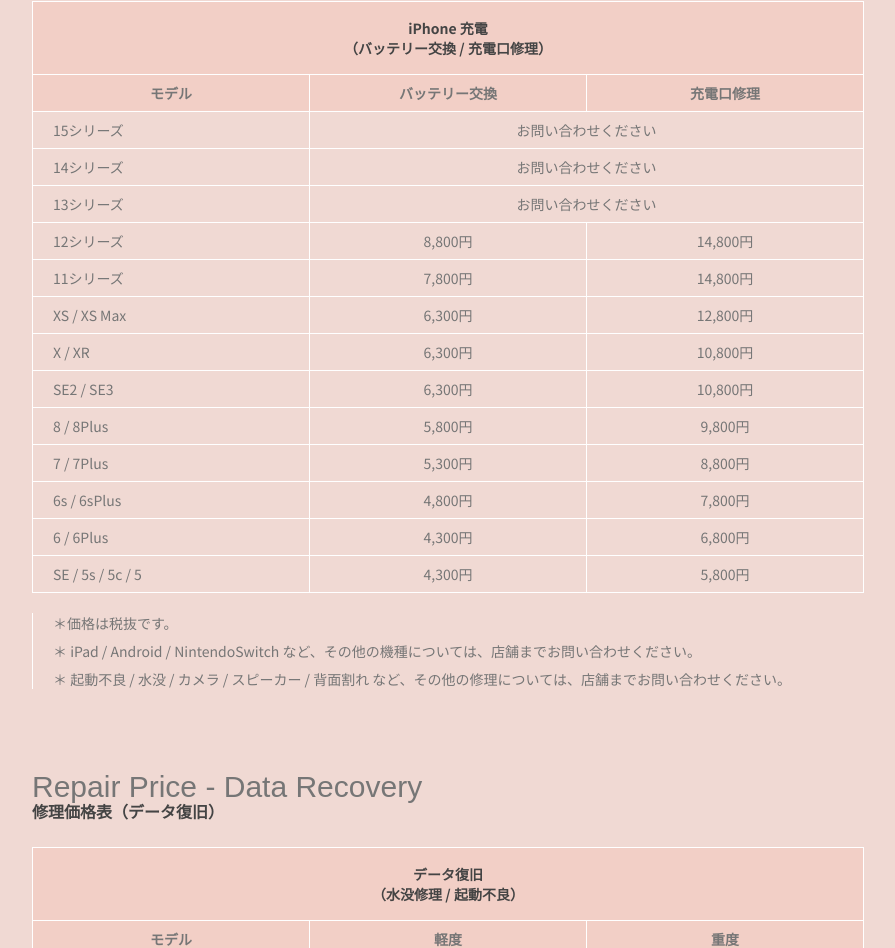
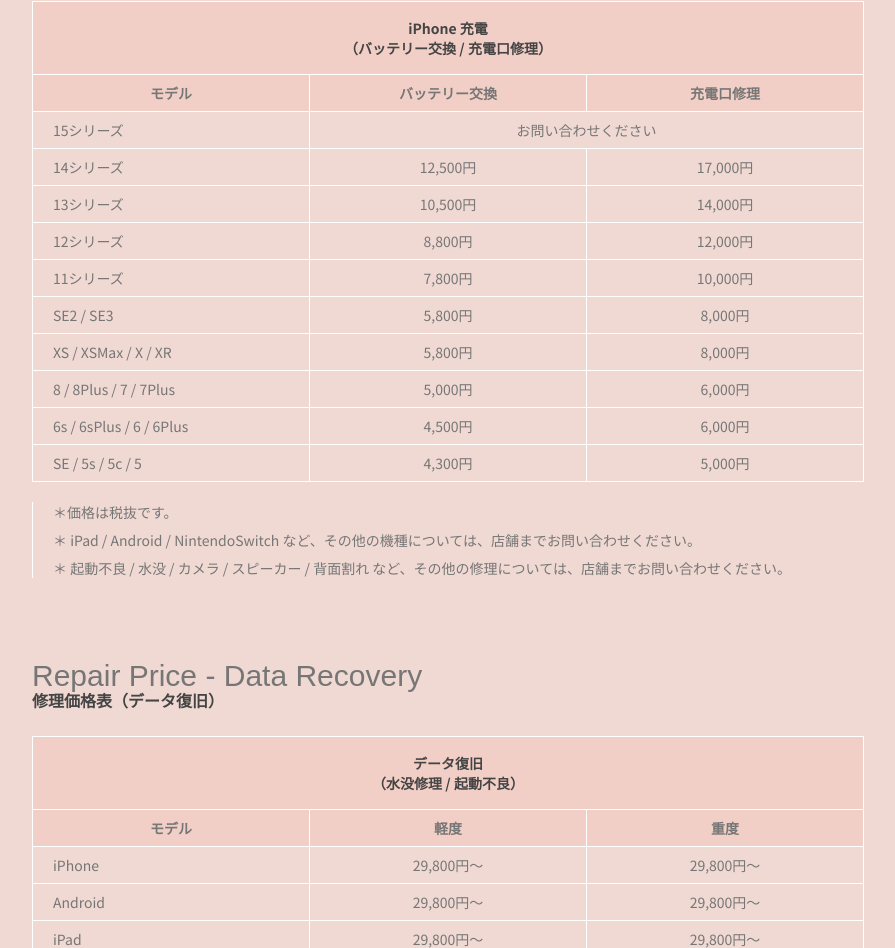
Before and after one commit to KANIYONIKA/mobile-repair-center, a Next.js app: page /shops/koenji in a window 1280 px wide. Shown: the part 3602-4550 px from the top of the page, without its empty margins (192-1087 px from the left). Built offline with nearby package versions, Linux system fonts and the light colour scheme; a web font is replaced by a local one.

Commit message:
update price table battery

```diff
--- a/src/app/_sections/RepairPriceTable_Battery.tsx
+++ b/src/app/_sections/RepairPriceTable_Battery.tsx
@@ -3,8 +3,7 @@
 import { FadeIn } from "../_components/FadeIn";
 
 const RepairPriceTable_Battery: React.FC = () => {
-    const css_parent =
-        "mx-auto mb-5 w-full text-center text-sm text-primary-text2";
+    const css_parent = "mx-auto mb-5 w-full text-center text-sm text-primary-text2";
 
     const css_tbody_tr_td_1 = "border border-white py-2 pl-5 text-left";
     const css_tbody_tr_td_2 = "border border-white py-2";
@@ -16,183 +15,95 @@
                     <table className="w-full border-collapse">
                         <thead>
                             <tr className="bg-primary-tableHeaderBg">
-                                <th
-                                    className="border border-white py-4 text-primary-text1"
-                                    colSpan={3}
-                                >
+                                <th className="border border-white py-4 text-primary-text1" colSpan={3}>
                                     iPhone 充電
                                     <br />
                                     （バッテリー交換 / 充電口修理）
                                 </th>
                             </tr>
                             <tr className="bg-primary-tableHeaderBg">
-                                <th className="w-1/3 border border-white py-2 ">
-                                    モデル
-                                </th>
-                                <th className="w-1/3 border border-white py-2">
-                                    バッテリー交換
-                                </th>
-                                <th className="w-1/3 border border-white py-2">
-                                    充電口修理
-                                </th>
+                                <th className="w-1/3 border border-white py-2 ">モデル</th>
+                                <th className="w-1/3 border border-white py-2">バッテリー交換</th>
+                                <th className="w-1/3 border border-white py-2">充電口修理</th>
                             </tr>
                         </thead>
                         <tbody>
                             <tr>
                                 <td className={css_tbody_tr_td_1}>
-                                    <span className="hidden md:block">
-                                        15シリーズ
-                                    </span>
-                                    <span className="block md:hidden">
-                                        15シリーズ
-                                    </span>
+                                    <span className="hidden md:block">15シリーズ</span>
+                                    <span className="block md:hidden">15シリーズ</span>
                                 </td>
-                                <td
-                                    className="border border-white py-2"
-                                    colSpan={2}
-                                >
+                                <td className="border border-white py-2" colSpan={2}>
                                     お問い合わせください
                                 </td>
                             </tr>
                             <tr>
                                 <td className={css_tbody_tr_td_1}>
-                                    <span className="hidden md:block">
-                                        14シリーズ
-                                    </span>
-                                    <span className="block md:hidden">
-                                        14シリーズ
-                                    </span>
+                                    <span className="hidden md:block">14シリーズ</span>
+                                    <span className="block md:hidden">14シリーズ</span>
                                 </td>
-                                <td className={css_tbody_tr_td_2} colSpan={2}>
-                                    お問い合わせください
-                                </td>
+                                <td className={css_tbody_tr_td_2}>12,500円</td>
+                                <td className={css_tbody_tr_td_2}>17,000円</td>
                             </tr>
                             <tr>
                                 <td className={css_tbody_tr_td_1}>
-                                    <span className="hidden md:block">
-                                        13シリーズ
-                                    </span>
-                                    <span className="block md:hidden">
-                                        13シリーズ
-                                    </span>
+                                    <span className="hidden md:block">13シリーズ</span>
+                                    <span className="block md:hidden">13シリーズ</span>
                                 </td>
-                                <td className={css_tbody_tr_td_2} colSpan={2}>
-                                    お問い合わせください
-                                </td>
+                                <td className={css_tbody_tr_td_2}>10,500円</td>
+                                <td className={css_tbody_tr_td_2}>14,000円</td>
                             </tr>
                             <tr>
                                 <td className={css_tbody_tr_td_1}>
-                                    <span className="hidden md:block">
-                                        12シリーズ
-                                    </span>
-                                    <span className="block md:hidden">
-                                        12シリーズ
-                                    </span>
+                                    <span className="hidden md:block">12シリーズ</span>
+                                    <span className="block md:hidden">12シリーズ</span>
                                 </td>
                                 <td className={css_tbody_tr_td_2}>8,800円</td>
-                                <td className={css_tbody_tr_td_2}>14,800円</td>
+                                <td className={css_tbody_tr_td_2}>12,000円</td>
                             </tr>
                             <tr>
                                 <td className={css_tbody_tr_td_1}>
-                                    <span className="hidden md:block">
-                                        11シリーズ
-                                    </span>
-                                    <span className="block md:hidden">
-                                        11シリーズ
-                                    </span>
+                                    <span className="hidden md:block">11シリーズ</span>
+                                    <span className="block md:hidden">11シリーズ</span>
                                 </td>
                                 <td className={css_tbody_tr_td_2}>7,800円</td>
-                                <td className={css_tbody_tr_td_2}>14,800円</td>
+                                <td className={css_tbody_tr_td_2}>10,000円</td>
                             </tr>
                             <tr>
                                 <td className={css_tbody_tr_td_1}>
-                                    <span className="hidden md:block">
-                                        XS / XS Max
-                                    </span>
-                                    <span className="block md:hidden">
-                                        XS / XS Max
-                                    </span>
+                                    <span className="hidden md:block">SE2 / SE3</span>
+                                    <span className="block md:hidden">SE2 / SE3</span>
                                 </td>
-                                <td className={css_tbody_tr_td_2}>6,300円</td>
-                                <td className={css_tbody_tr_td_2}>12,800円</td>
+                                <td className={css_tbody_tr_td_2}>5,800円</td>
+                                <td className={css_tbody_tr_td_2}>8,000円</td>
                             </tr>
                             <tr>
                                 <td className={css_tbody_tr_td_1}>
-                                    <span className="hidden md:block">
-                                        X / XR
-                                    </span>
-                                    <span className="block md:hidden">
-                                        X / XR
-                                    </span>
+                                    <span className="hidden md:block">XS / XSMax / X / XR</span>
+                                    <span className="block md:hidden">XS / XSMax / X / XR</span>
                                 </td>
-                                <td className={css_tbody_tr_td_2}>6,300円</td>
-                                <td className={css_tbody_tr_td_2}>10,800円</td>
+                                <td className={css_tbody_tr_td_2}>5,800円</td>
+                                <td className={css_tbody_tr_td_2}>8,000円</td>
                             </tr>
                             <tr>
                                 <td className={css_tbody_tr_td_1}>
-                                    <span className="hidden md:block">
-                                        SE2 / SE3
-                                    </span>
-                                    <span className="block md:hidden">
-                                        SE2 / SE3
-                                    </span>
+                                    <span className="hidden md:block">8 / 8Plus / 7 / 7Plus</span>
+                                    <span className="block md:hidden">8 / 8Plus / 7 / 7Plus</span>
                                 </td>
-                                <td className={css_tbody_tr_td_2}>6,300円</td>
-                                <td className={css_tbody_tr_td_2}>10,800円</td>
+                                <td className={css_tbody_tr_td_2}>5,000円</td>
+                                <td className={css_tbody_tr_td_2}>6,000円</td>
                             </tr>
                             <tr>
                                 <td className={css_tbody_tr_td_1}>
-                                    <span className="hidden md:block">
-                                        8 / 8Plus
-                                    </span>
-                                    <span className="block md:hidden">
-                                        8 / 8Plus
-                                    </span>
+                                    <span className="hidden md:block">6s / 6sPlus / 6 / 6Plus</span>
+                                    <span className="block md:hidden">6s / 6sPlus / 6 / 6Plus</span>
                                 </td>
-                                <td className={css_tbody_tr_td_2}>5,800円</td>
-                                <td className={css_tbody_tr_td_2}>9,800円</td>
+                                <td className={css_tbody_tr_td_2}>4,500円</td>
+                                <td className={css_tbody_tr_td_2}>6,000円</td>
                             </tr>
                             <tr>
                                 <td className={css_tbody_tr_td_1}>
-                                    <span className="hidden md:block">
-                                        7 / 7Plus
-                                    </span>
-                                    <span className="block md:hidden">
-                                        7 / 7Plus
-                                    </span>
-                                </td>
-                                <td className={css_tbody_tr_td_2}>5,300円</td>
-                                <td className={css_tbody_tr_td_2}>8,800円</td>
-                            </tr>
-                            <tr>
-                                <td className={css_tbody_tr_td_1}>
-                                    <span className="hidden md:block">
-                                        6s / 6sPlus
-                                    </span>
-                                    <span className="block md:hidden">
-                                        6s / 6sPlus
-                                    </span>
-                                </td>
-                                <td className={css_tbody_tr_td_2}>4,800円</td>
-                                <td className={css_tbody_tr_td_2}>7,800円</td>
-                            </tr>
-                            <tr>
-                                <td className={css_tbody_tr_td_1}>
-                                    <span className="hidden md:block">
-                                        6 / 6Plus
-                                    </span>
-                                    <span className="block md:hidden">
-                                        6 / 6Plus
-                                    </span>
-                                </td>
-                                <td className={css_tbody_tr_td_2}>4,300円</td>
-                                <td className={css_tbody_tr_td_2}>6,800円</td>
-                            </tr>
-                            <tr>
-                                <td className={css_tbody_tr_td_1}>
-                                    <span className="hidden md:block">
-                                        SE / 5s / 5c / 5
-                                    </span>
+                                    <span className="hidden md:block">SE / 5s / 5c / 5</span>
                                     <span className="block md:hidden">
                                         SE
                                         <br />
@@ -200,7 +111,7 @@
                                     </span>
                                 </td>
                                 <td className={css_tbody_tr_td_2}>4,300円</td>
-                                <td className={css_tbody_tr_td_2}>5,800円</td>
+                                <td className={css_tbody_tr_td_2}>5,000円</td>
                             </tr>
                         </tbody>
                     </table>
@@ -208,14 +119,8 @@
 
                 <div className="border-l border-white pl-5 text-sm text-primary-text2">
                     <p className="mb-2">＊価格は税抜です。</p>
-                    <p className="mb-2">
-                        ＊ iPad / Android / NintendoSwitch
-                        など、その他の機種については、店舗までお問い合わせください。
-                    </p>
-                    <p className="mb-2">
-                        ＊ 起動不良 / 水没 / カメラ / スピーカー / 背面割れ
-                        など、その他の修理については、店舗までお問い合わせください。
-                    </p>
+                    <p className="mb-2">＊ iPad / Android / NintendoSwitch など、その他の機種については、店舗までお問い合わせください。</p>
+                    <p className="mb-2">＊ 起動不良 / 水没 / カメラ / スピーカー / 背面割れ など、その他の修理については、店舗までお問い合わせください。</p>
                 </div>
             </FadeIn>
         </>
```
